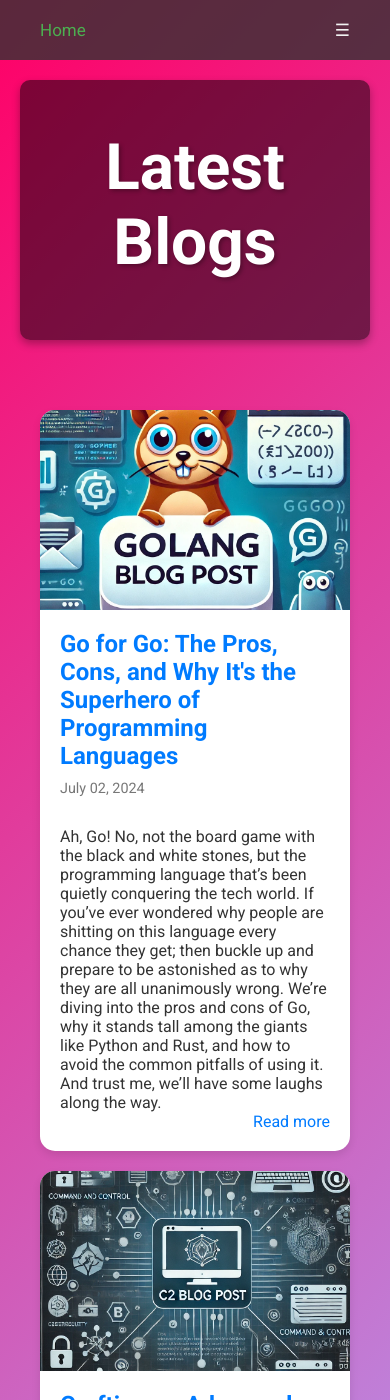
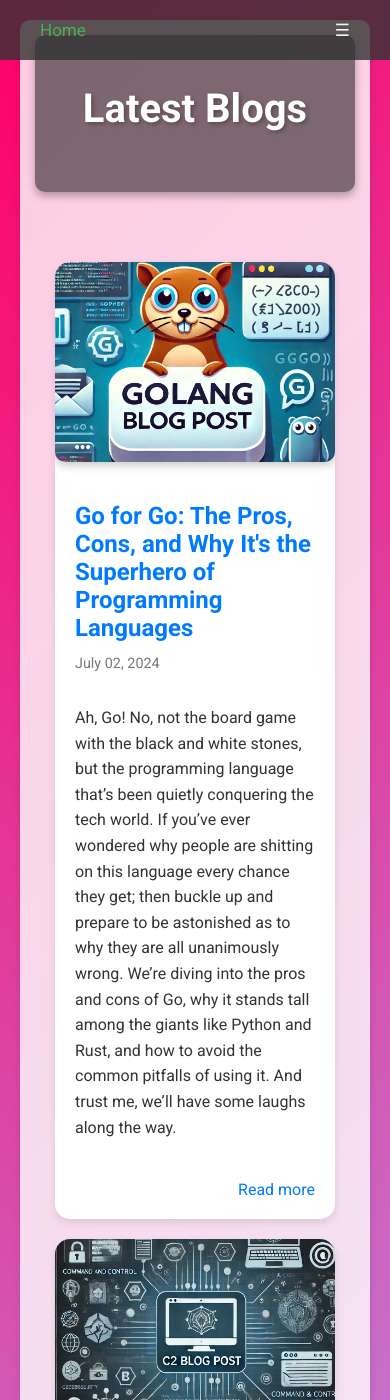
Before and after one commit to Dyst0rti0n/Dyst0rti0n.github.io, a Jekyll site: the page built from blog.html, in a window 390 px wide and 1400 px high. Built offline with Jekyll 4.4.1, drawn with Linux system fonts in a browser that asks for light colours.

Commit message:
Make site fully responsive and improve navbar functionality

```diff
--- a/_layouts/default.html
+++ b/_layouts/default.html
@@ -7,6 +7,7 @@
     <link href="https://fonts.googleapis.com/css2?family=Roboto:wght@400;700&display=swap" rel="stylesheet">
     <link rel="stylesheet" href="/assets/css/style.css">
     <link rel="stylesheet" href="/assets/css/navbar.css">
+    <link rel="stylesheet" href="/assets/css/post.css">
 </head>
 <body>
     <div class="navbar" id="navbar">
--- a/assets/css/post.css
+++ b/assets/css/post.css
@@ -89,3 +89,21 @@
     border-radius: 10px;
     box-shadow: 0 4px 8px rgba(0, 0, 0, 0.3);
   }
+
+  @media screen and (max-width: 768px) {
+    header h1 {
+      font-size: 2.5em;
+    }
+
+    header p {
+      font-size: 1.2em;
+    }
+
+    main {
+      padding: 15px;
+    }
+
+    pre {
+      font-size: 0.8em;
+    }
+  }
```
Also changed, not shown: _posts/2024-06-25-advanced-inconspicuous-c2-infrastructure.md (+3 -1 lines), _posts/2024-07-02-go-for-go.md (+12 -0 lines).
